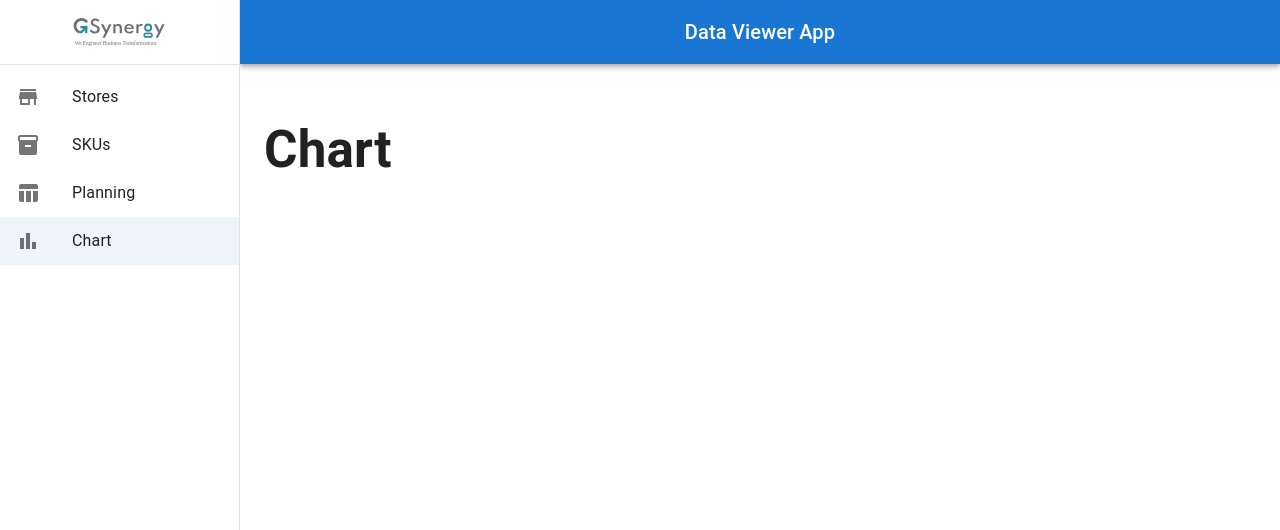
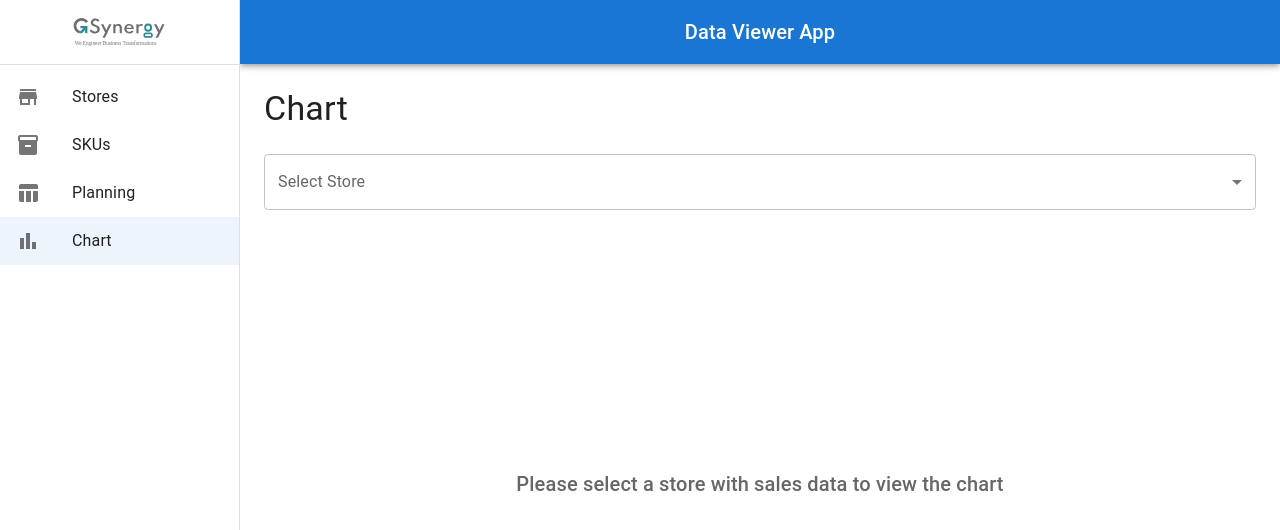
Before and after one commit to abhishek310001/GS310001_ABHISHEK_VERMA, a React (Vite) app: page /chart in a window 1280 px wide. Shown: the top 530 px of the page. Built offline with nearby package versions, Linux system fonts and the light colour scheme; what ag-grid-community would draw is missing.

Commit message:
feat: Add Performance Chart with store selection and data visualization

```diff
--- /dev/null
+++ b/src/components/chart/PerformanceChart.tsx
@@ -0,0 +1,96 @@
+import React from 'react';
+import { Box, Typography } from '@mui/material';
+import { Bar, XAxis, YAxis, CartesianGrid, Tooltip, Legend, ResponsiveContainer, Line, ComposedChart } from 'recharts';
+import { BAR_PROPERTIES, CHART_COLORS, CHART_MARGINS, GRID_PROPERTIES, LINE_PROPERTIES } from '../../constants/chartConstants';
+
+interface ChartData {
+  weekId: string;
+  weekLabel: string;
+  monthLabel: string;
+  salesDollars: number;
+  gmDollars: number;
+  gmPercentage: number;
+}
+
+interface PerformanceChartProps {
+  data: ChartData[];
+}
+
+const PerformanceChart: React.FC<PerformanceChartProps> = ({ data }) => {
+  if (data.length === 0) {
+    return (
+      <Box sx={{
+        display: 'flex',
+        justifyContent: 'center',
+        alignItems: 'center',
+        height: '100%'
+      }}>
+        <Typography variant="h6" color="text.secondary">
+          Please select a store with sales data to view the chart
+        </Typography>
+      </Box>
+    );
+  }
+
+  return (
+    <ResponsiveContainer width="100%" height="100%">
+      <ComposedChart
+        data={data}
+        margin={CHART_MARGINS}
+      >
+        <CartesianGrid strokeDasharray={GRID_PROPERTIES.strokeDasharray} />
+        <XAxis
+          dataKey="weekLabel"
+          height={60}
+          interval={0}
+          tick={(props) => (
+            <text
+              transform={`rotate(-45 ${props.x} ${props.y})`}
+              x={props.x}
+              y={props.y}
+              textAnchor="end"
+              dy={props.dy}
+            >
+              {props.payload.value}
+            </text>
+          )}
+        />
+        <YAxis
+          yAxisId="left"
+          orientation="left"
+          tickFormatter={(value) => `$${value.toLocaleString()}`}
+        />
+        <YAxis
+          yAxisId="right"
+          orientation="right"
+          tickFormatter={(value) => `${value}%`}
+        />
+        <Tooltip
+          formatter={(value: any, name: string) => {
+            if (name === 'GM %') return `${value.toFixed(1)}%`;
+            return `$${value.toLocaleString()}`;
+          }}
+        />
+        <Legend />
+        <Bar
+          yAxisId="left"
+          dataKey="gmDollars"
+          name="GM $"
+          fill={CHART_COLORS.gmDollars}
+          barSize={BAR_PROPERTIES.barSize}
+        />
+        <Line
+          yAxisId="right"
+          type={LINE_PROPERTIES.type}
+          dataKey="gmPercentage"
+          name="GM %"
+          stroke={CHART_COLORS.gmPercentage}
+          strokeWidth={LINE_PROPERTIES.strokeWidth}
+          dot={{ fill: CHART_COLORS.gmPercentage }}
+        />
+      </ComposedChart>
+    </ResponsiveContainer>
+  );
+};
+
+export default React.memo(PerformanceChart);
--- /dev/null
+++ b/src/components/chart/StoreSelector.tsx
@@ -0,0 +1,39 @@
+import React from 'react';
+import { FormControl, InputLabel, Select, MenuItem, SelectChangeEvent } from '@mui/material';
+import { Store } from '../../types';
+
+interface StoreSelectorProps {
+  stores: Store[];
+  selectedStore: string;
+  onChange: (event: SelectChangeEvent) => void;
+}
+
+const StoreSelector: React.FC<StoreSelectorProps> = ({
+  stores,
+  selectedStore,
+  onChange
+}) => {
+  return (
+    <FormControl fullWidth>
+      <InputLabel id="store-select-label">Select Store</InputLabel>
+      <Select
+        labelId="store-select-label"
+        id="store-select"
+        value={selectedStore}
+        label="Select Store"
+        onChange={onChange}
+      >
+        <MenuItem value="">
+          <em>Select a store</em>
+        </MenuItem>
+        {stores.map(store => (
+          <MenuItem key={store.id} value={store.id}>
+            {store.label}
+          </MenuItem>
+        ))}
+      </Select>
+    </FormControl>
+  );
+};
+
+export default React.memo(StoreSelector);
--- /dev/null
+++ b/src/components/chart/useChartData.ts
@@ -0,0 +1,50 @@
+import { useMemo } from 'react';
+import { Store, SKU, Week, PlanningData } from '../../types';
+import { processCalculatedPlanningData } from '../../utils/calculations';
+
+export const useChartData = (
+  selectedStore: string,
+  planningData: PlanningData[],
+  stores: Store[],
+  skus: SKU[],
+  weeks: Week[]
+) => {
+  return useMemo(() => {
+    if (!selectedStore) return [];
+
+    const calculatedData = processCalculatedPlanningData(planningData, stores, skus, weeks);
+    const storeData = calculatedData.filter(data => data.storeId === selectedStore);
+
+    const weekData = storeData.reduce((acc, data) => {
+      if (!acc[data.weekId]) {
+        acc[data.weekId] = {
+          weekId: data.weekId,
+          weekLabel: data.weekLabel,
+          monthLabel: data.monthLabel,
+          salesDollars: 0,
+          gmDollars: 0,
+          gmPercentage: 0,
+          totalSales: 0
+        };
+      }
+
+      acc[data.weekId].salesDollars += data.salesDollars;
+      acc[data.weekId].gmDollars += data.gmDollars;
+      acc[data.weekId].totalSales += data.salesDollars;
+
+      return acc;
+    }, {} as Record<string, any>);
+
+    Object.values(weekData).forEach((week: any) => {
+      week.gmPercentage = week.totalSales > 0
+        ? (week.gmDollars / week.totalSales) * 100
+        : 0;
+    });
+
+    return Object.values(weekData).sort((a: any, b: any) => {
+      const weekA = parseInt(a.weekId.replace('W', ''));
+      const weekB = parseInt(b.weekId.replace('W', ''));
+      return weekA - weekB;
+    });
+  }, [selectedStore, planningData, stores, skus, weeks]);
+};
--- /dev/null
+++ b/src/constants/chartConstants.ts
@@ -0,0 +1,34 @@
+// Chart Container Style
+export const CHART_CONTAINER_STYLE = {
+  height: 'calc(100vh - 300px)'
+} as const;
+
+// Chart Margins
+export const CHART_MARGINS = {
+  top: 20,
+  right: 30,
+  left: 20,
+  bottom: 5
+} as const;
+
+// Chart Colors
+export const CHART_COLORS = {
+  gmDollars: '#82ca9d',
+  gmPercentage: '#ff7300'
+} as const;
+
+// Chart Line Properties
+export const LINE_PROPERTIES = {
+  strokeWidth: 2,
+  type: 'monotone'
+} as const;
+
+// Bar Properties
+export const BAR_PROPERTIES = {
+  barSize: 20
+} as const;
+
+// Grid Properties
+export const GRID_PROPERTIES = {
+  strokeDasharray: '3 3'
+} as const;
--- a/src/pages/ChartPage.tsx
+++ b/src/pages/ChartPage.tsx
@@ -1,11 +1,40 @@
-import React from 'react'
+import React, { useState, useCallback } from 'react';
+import { Box, Typography, SelectChangeEvent } from '@mui/material';
+import { useAppSelector } from '../redux/hooks';
+import { useChartData } from '../components/chart/useChartData';
+import StoreSelector from '../components/chart/StoreSelector';
+import PerformanceChart from '../components/chart/PerformanceChart';
+import { CHART_CONTAINER_STYLE } from '../constants/chartConstants';
 
 const ChartPage: React.FC = () => {
+  const { stores } = useAppSelector(state => state.stores);
+  const { skus } = useAppSelector(state => state.skus);
+  const { weeks, planningData } = useAppSelector(state => state.planning);
+  const [selectedStore, setSelectedStore] = useState<string>('');
+
+  const handleStoreChange = useCallback((event: SelectChangeEvent) => {
+    setSelectedStore(event.target.value);
+  }, []);
+
+  const chartData = useChartData(selectedStore, planningData, stores, skus, weeks);
+
   return (
-    <div>
-      <h1>Chart</h1>
-    </div>
-  )
-}
+    <Box>
+      <Typography variant="h4" sx={{ mb: 3 }}>Chart</Typography>
 
-export default ChartPage
+      <Box sx={{ mb: 3 }}>
+        <StoreSelector
+          stores={stores}
+          selectedStore={selectedStore}
+          onChange={handleStoreChange}
+        />
+      </Box>
+
+      <Box sx={CHART_CONTAINER_STYLE}>
+        <PerformanceChart data={chartData} />
+      </Box>
+    </Box>
+  );
+};
+
+export default ChartPage;
```
